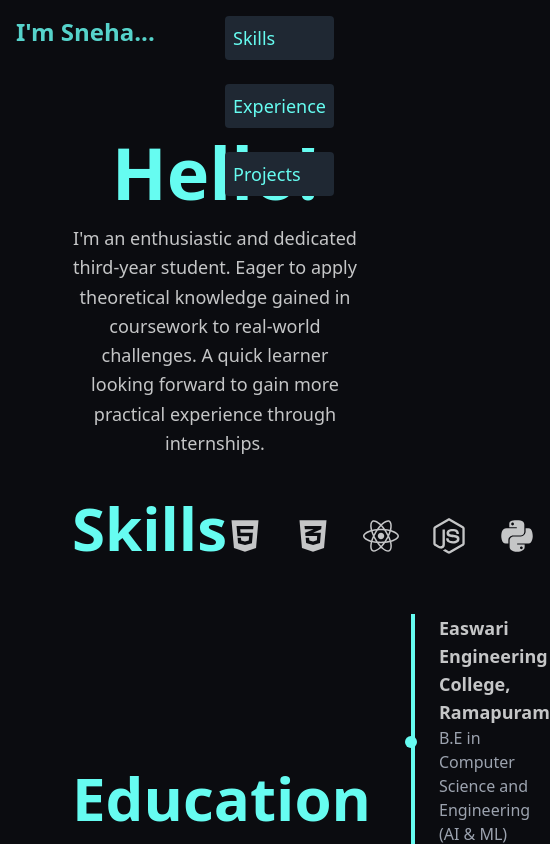
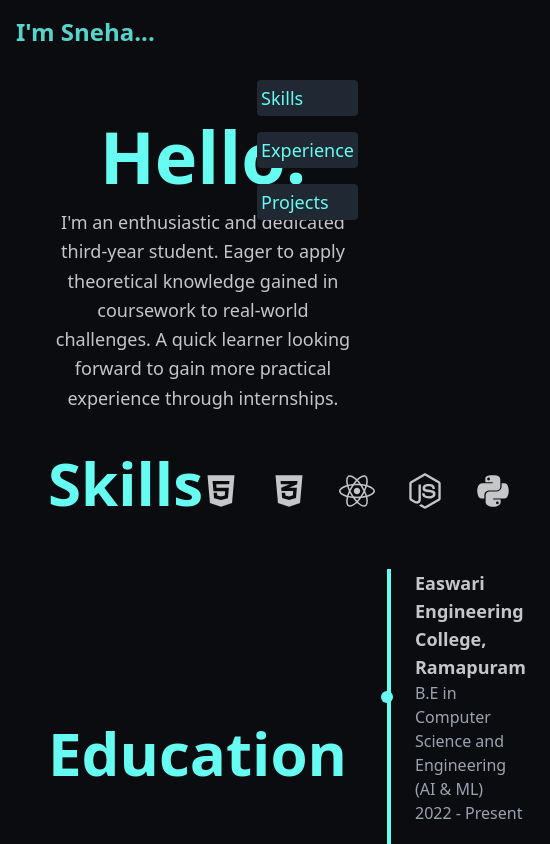
Before and after one commit to snehapm04/demo-port, a Next.js app: page / in a window 390 px wide. Shown: the top 844 px of the page, 550 px wide, since content can reach past the window. Built offline with nearby package versions, Linux system fonts and the light colour scheme.

Commit message:
Update layout.tsx

```diff
--- a/app/layout.tsx
+++ b/app/layout.tsx
@@ -9,7 +9,7 @@ type LayoutProps = {
 export default function Layout({ children }: LayoutProps) {
   return (
     <html>
-      <body className="bg-dark text-lightGray">
+      <body className="bg-dark text-lightGray min-h-screen">
         <header className="flex justify-between items-start p-4">
           {/* Name as a clickable link to return to the home page */}
           <Link href="/" passHref>
@@ -18,34 +18,34 @@ export default function Layout({ children }: LayoutProps) {
             </div>
           </Link>
           {/* Vertical menu bar on the right side */}
-          <nav className="fixed right-10 top-50 flex flex-col space-y-6 text-lg pr-4">
+          <nav className="fixed top-20 right-6 lg:top-10 lg:right-10 flex flex-col space-y-4 lg:space-y-6 text-lg pr-2 lg:pr-4">
             <Link
               href="/skills"
-              className="bg-slate hover:bg-hoverSlate transition duration-300 p-2 rounded"
+              className="bg-slate hover:bg-hoverSlate transition duration-300 p-1 lg:p-2 rounded"
             >
               Skills
             </Link>
             <Link
               href="/experience"
-              className="bg-slate hover:bg-hoverSlate transition duration-300 p-2 rounded"
+              className="bg-slate hover:bg-hoverSlate transition duration-300 p-1 lg:p-2 rounded"
             >
               Experience
             </Link>
             <Link
               href="/projects"
-              className="bg-slate hover:bg-hoverSlate transition duration-300 p-2 rounded"
+              className="bg-slate hover:bg-hoverSlate transition duration-300 p-1 lg:p-2 rounded"
             >
               Projects
             </Link>
             {/*<Link
               href="/certifications"
-              className="bg-slate hover:bg-hoverSlate transition duration-300 p-2 rounded"
+              className="bg-slate hover:bg-hoverSlate transition duration-300 p-1 lg:p-2 rounded"
             >
               Certifications
             </Link>*/}
           </nav>
         </header>
-        <main className="pt-10 pl-10">{children}</main>
+        <main className="pt-6 pl-4 lg:pt-10 lg:pl-10">{children}</main>
       </body>
     </html>
   );
```
